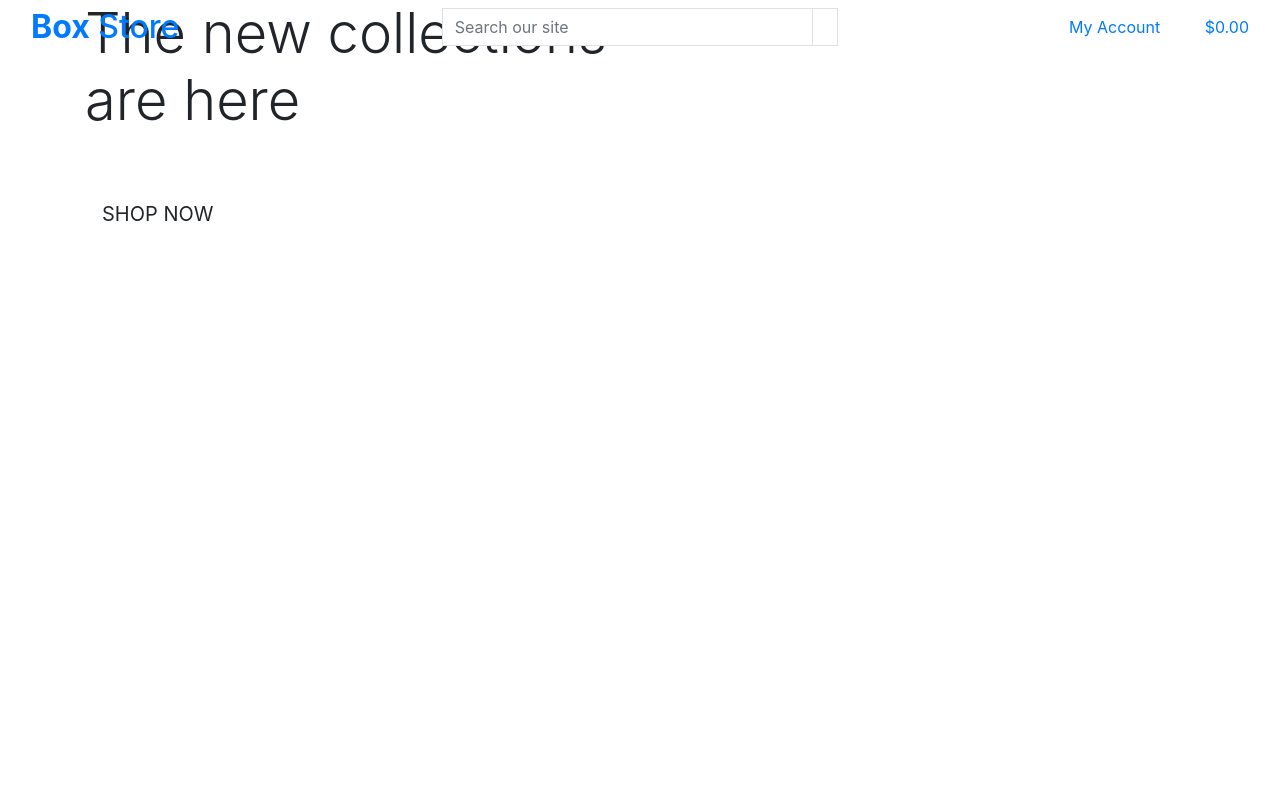
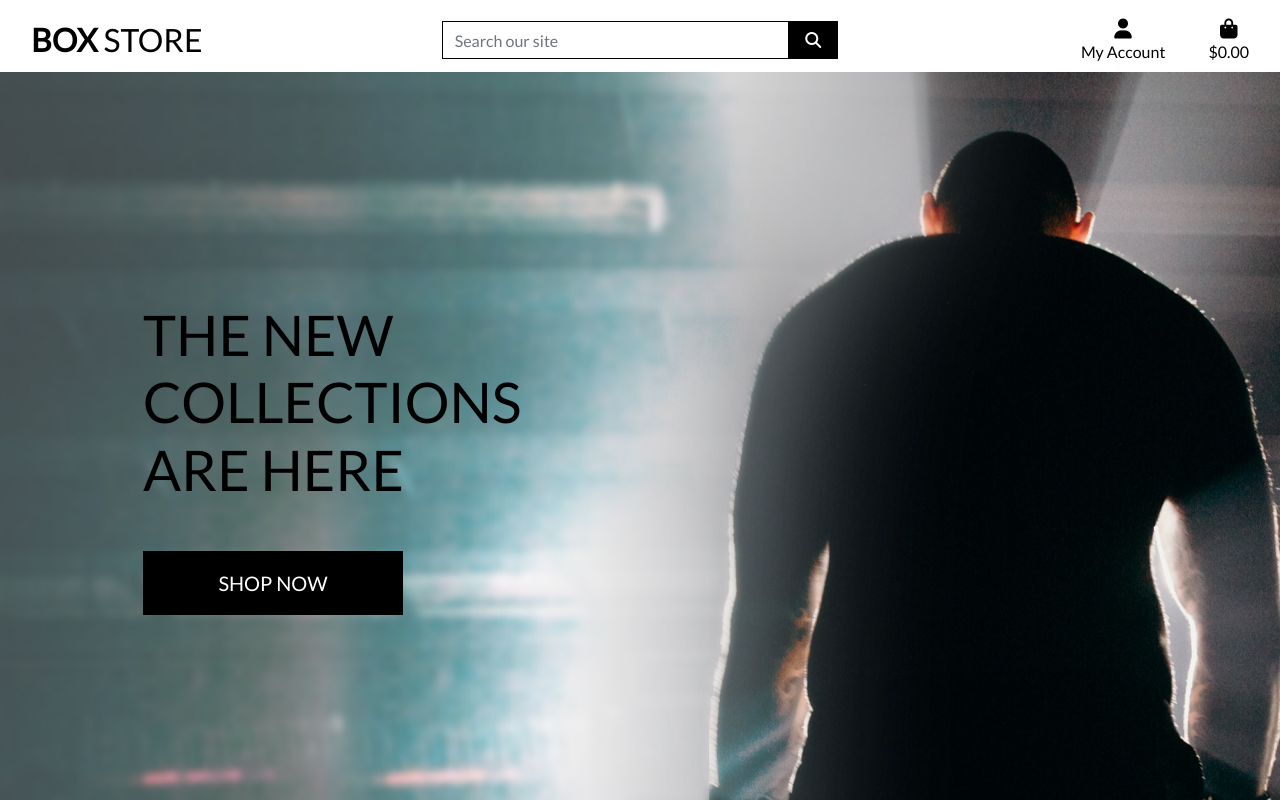
Before and after one commit to imransal/box-store, a Django app: page / in a window 1280 px wide. Run offline with Django 3.2, Linux system fonts and the light colour scheme; some libraries are stand-ins or nearby versions.

Commit message:
completed homepage header and CSS

```diff
--- a/box_store/settings.py
+++ b/box_store/settings.py
@@ -146,3 +146,7 @@ USE_TZ = True
 # https://docs.djangoproject.com/en/3.0/howto/static-files/
 
 STATIC_URL = '/static/'
+STATICFILES_DIRS = (os.path.join(BASE_DIR, 'static'),)
+
+MEDIA_URL = '/media/'
+MEDIA_ROOT = os.path.join(BASE_DIR, 'media')
--- a/box_store/urls.py
+++ b/box_store/urls.py
@@ -15,9 +15,11 @@ Including another URLconf
 """
 from django.contrib import admin
 from django.urls import path, include
+from django.conf import settings
+from django.conf.urls.static import static
 
 urlpatterns = [
     path('admin/', admin.site.urls),
     path('accounts/', include('allauth.urls')),
     path('', include('home.urls')),
-]
+] + static(settings.MEDIA_URL, document_root=settings.MEDIA_ROOT)
--- /dev/null
+++ b/static/css/base.css
@@ -0,0 +1,81 @@
+html {
+    height: 100%;
+}
+
+body {
+    background: url('/media/images/homepage_background_cropped.jpg') no-repeat center center fixed;
+    background-size: cover;
+    height: calc(100vh - 164px);
+    color: #555;
+    font-family: 'Lato';
+}
+
+/* from Bulma */
+.icon {
+    align-items: center;
+    display: inline-flex;
+    justify-content: center;
+    height: 1.5rem;
+    width: 1.5rem;
+}
+
+.logo-font {
+    text-transform: uppercase;
+}
+
+.main-logo-link {
+    width: fit-content;
+}
+
+.shop-now-button {
+    background: black;
+    color: white;
+    min-width: 260px;
+}
+
+.btn-black {
+    background: black;
+    color: white;
+}
+
+.shop-now-button:hover,
+.shop-now-button:active,
+.shop-now-button:focus,
+.btn-black:hover,
+.btn-black:active,
+.btn-black:focus {
+    background: #222;
+    color: white;
+}
+
+.text-black {
+    color: #000 !important;
+}
+
+.border-black {
+    border: 1px solid black !important;
+}
+
+/* -------------------------------- Media Queries */
+
+/* Slightly larger container on xl screens */
+@media (min-width: 1200px) {
+  .container {
+    max-width: 80%;
+  }
+}
+
+/* fixed top navbar only on medium and up */
+@media (min-width: 992px) {
+    .fixed-top-desktop-only {
+        position: fixed;
+        top: 0;
+        right: 0;
+        left: 0;
+        z-index: 1030;
+    }
+
+    .header-container {
+        padding-top: 164px;
+    }
+}
--- a/templates/base.html
+++ b/templates/base.html
@@ -15,14 +15,17 @@
 
     {% block corecss %}
         <link rel="stylesheet" href="https://stackpath.bootstrapcdn.com/bootstrap/4.4.1/css/bootstrap.min.css" integrity="sha384-Vkoo8x4CGsO3+Hhxv8T/Q5PaXtkKtu6ug5TOeNV6gBiFeWPGFN9MuhOf23Q9Ifjh" crossorigin="anonymous">
+        <link rel="stylesheet" href="https://fonts.googleapis.com/css?family=Lato&display=swap">
+        <link rel="stylesheet" href="{% static 'css/base.css' %}">
     {% endblock %}
 
     {% block extra_css %}
     {% endblock %}
 
     {% block corejs %}
+        <script src="https://kit.fontawesome.com/436114eee9.js" crossorigin="anonymous"></script>
         <script src="https://code.jquery.com/jquery-3.4.1.slim.min.js" integrity="sha384-J6qa4849blE2+poT4WnyKhv5vZF5SrPo0iEjwBvKU7imGFAV0wwj1yYfoRSJoZ+n" crossorigin="anonymous"></script>
-        <script src="https://cdn.jsdelivr.net/npm/popper.js@1.16.0/dist/umd/popper.min.js" integrity="sha384-Q6E9RHvbIyZFJoft+2mJbHaEWldlvI9IOYy5n3zV9zzTtmI3UksdQRVvoxMfooAo" crossorigin="anonymous"></script>
+        <script src="https://cdn.jsdelivr.net/npm/jquery@3.5.1/dist/jquery.min.js" integrity="sha256-9/aliU8dGd2tb6OSsuzixeV4y/faTqgFtohetphbbj0=" crossorigin="anonymous"></script>
         <script src="https://stackpath.bootstrapcdn.com/bootstrap/4.4.1/js/bootstrap.min.js" integrity="sha384-wfSDF2E50Y2D1uUdj0O3uMBJnjuUD4Ih7YwaYd1iqfktj0Uod8GCExl3Og8ifwB6" crossorigin="anonymous"></script>
     {% endblock %}
 
@@ -33,7 +36,7 @@
   </head>
   <body>
     <header class="container-fluid fixed-top">
-        <div class="row">
+        <div id="topnav" class="row bg-white pt-lg-2 d-none d-lg-flex">
             <div class="col-12 col-lg-4 my-auto py-1 py-lg-0 text-center text-lg-left">
                 <a href="{% url 'home' %}" class="nav-link main-logo-link">
                     <h2 class="logo-font text-black my-0"><strong>Box</strong> Store</h2>
```
Also changed, not shown: media/images/homepage_background_cropped.jpg (added).
